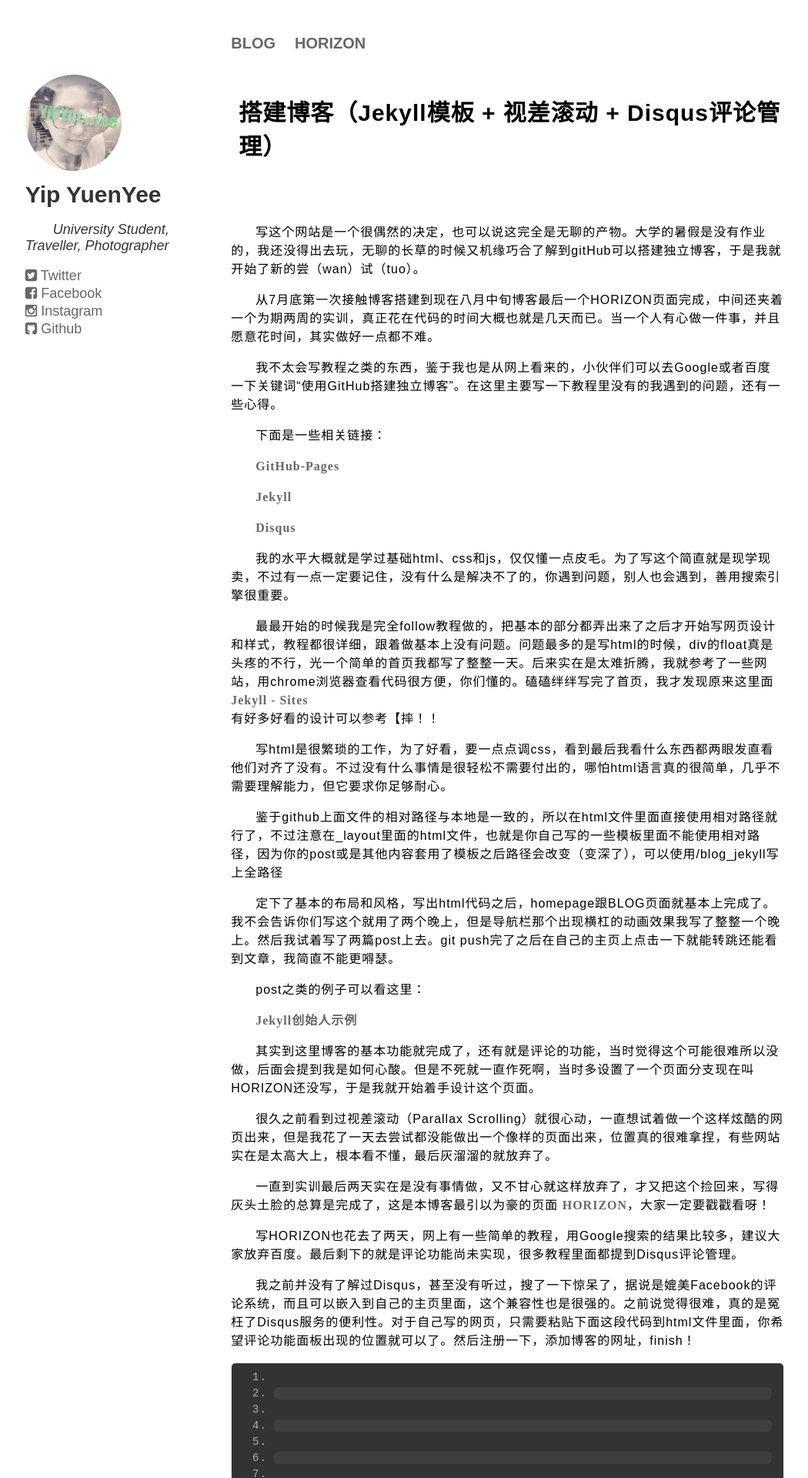
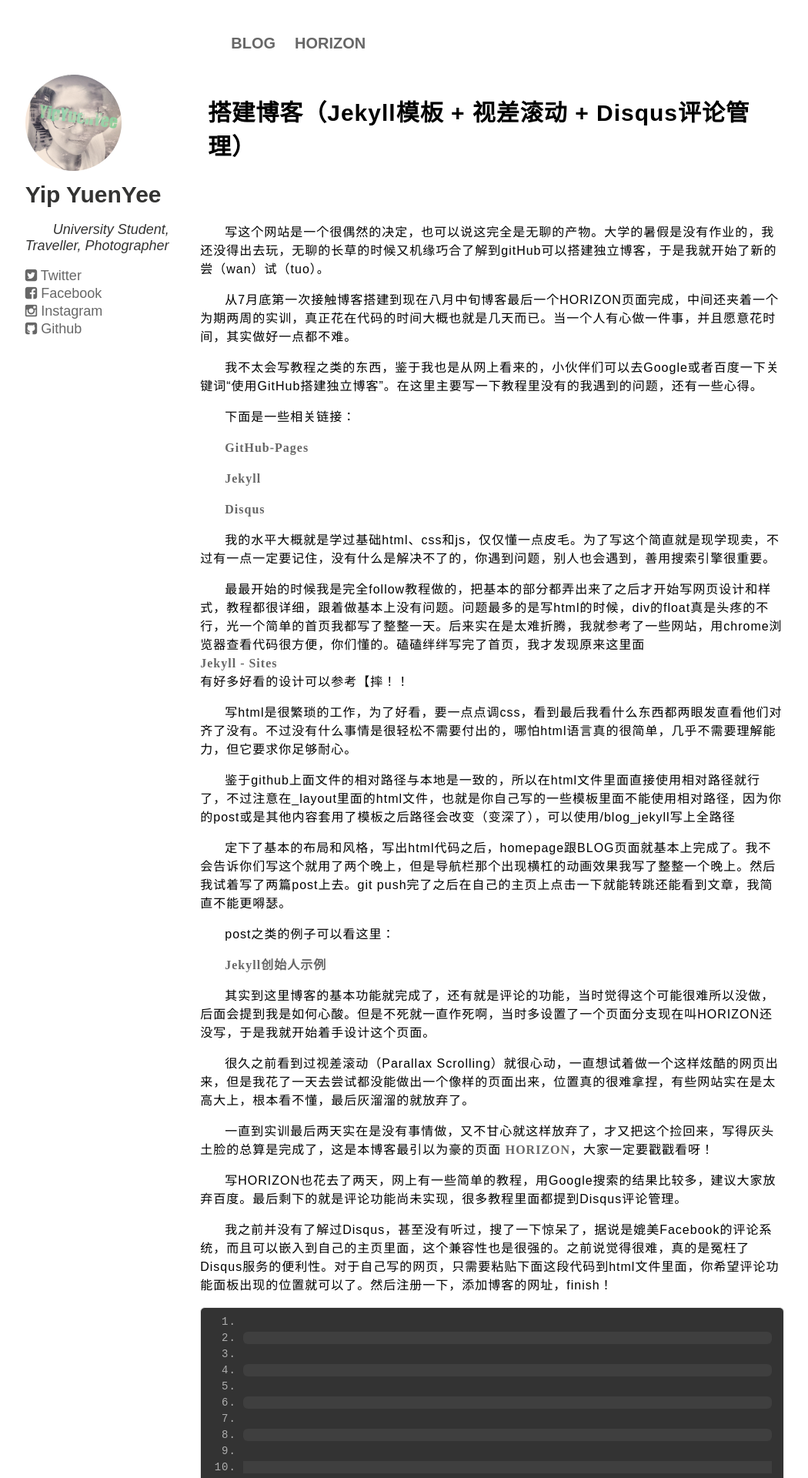
Before and after one commit to kusmour/blog_jekyll, a Jekyll site: the page built from 2014-08-16-dajianboke.html, in a window 1280 px wide. Shown: the top 1920 px of the page at 77% size, without its empty margins (89-1139 px from the left). Built offline with Jekyll 4.4.1, drawn with Linux system fonts in a browser that asks for light colours; some web fonts are replaced; comment, search, counter and statistics services are not loaded.

```diff
--- a/style/article_page.css
+++ b/style/article_page.css
@@ -10,7 +10,7 @@ article {
 }
 
 .article_wrap {
-	padding-left: 40px;
+	padding-left: 0px;
 	font-family: fzqkby, Arial, sans-serif;
 	letter-spacing: 1px;
 }
```
Also changed, not shown: _posts/2015-02-13-5years.md (+0 -2 lines).
